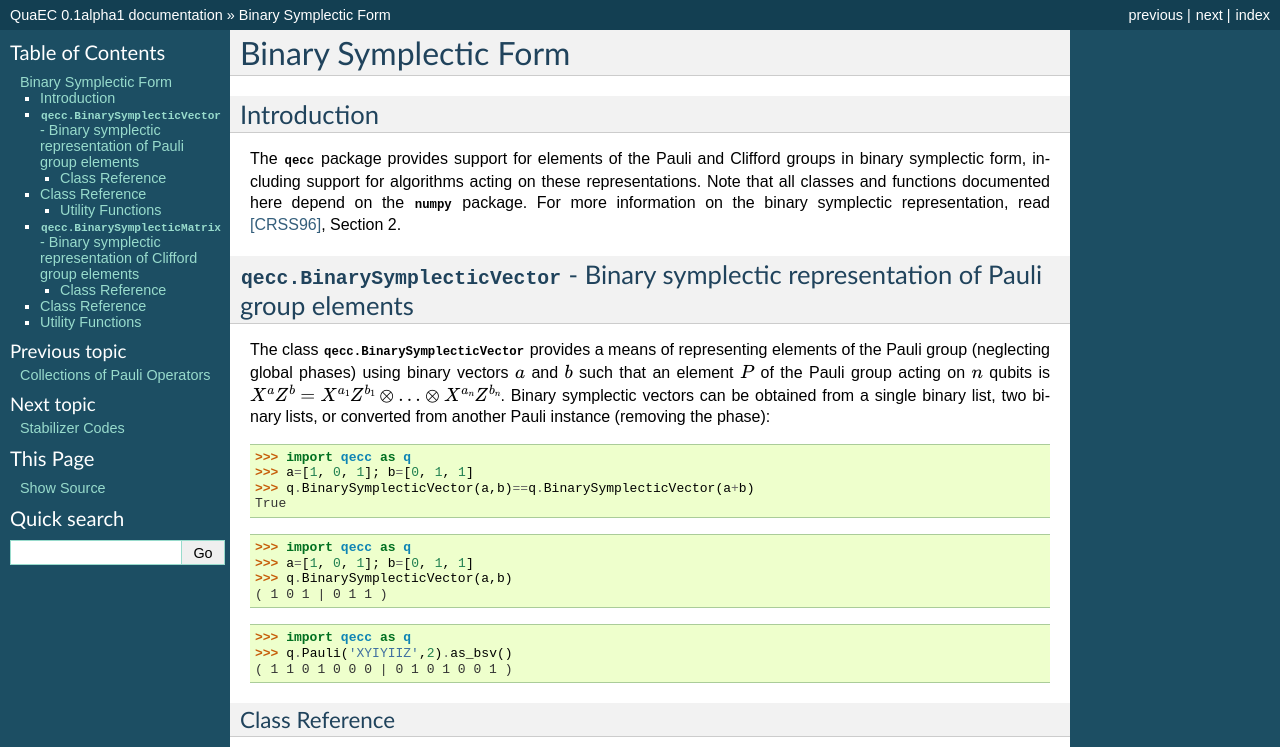
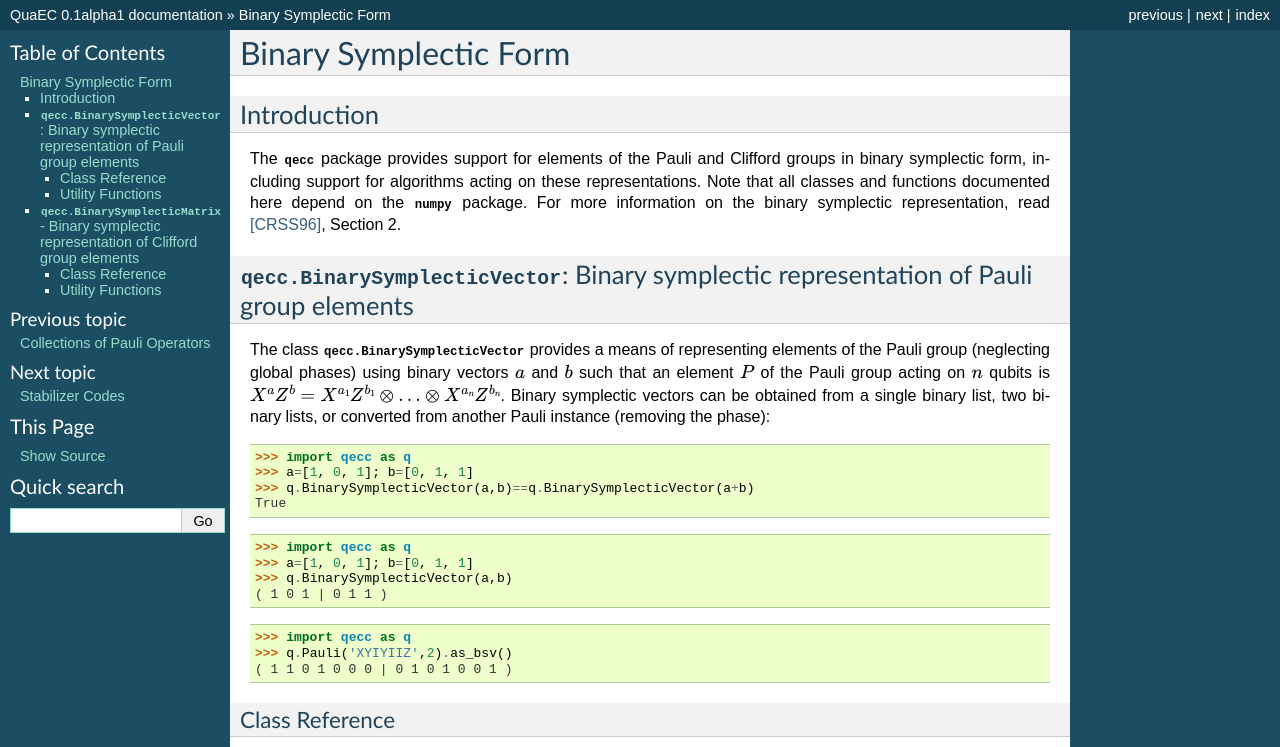
Before and after one commit to cgranade/python-quaec, a Sphinx documentation site: the page built from doc/bsf.rst, in a window 1280 px wide and 1400 px high. Shown: the top 747 px of the window. Built offline with Sphinx 7.4.7, drawn with Linux system fonts in a browser that asks for light colours; formulas are drawn with MathJax 3; some of the changed text lies outside the part shown; grey boxes are pictures that could not be loaded.

Commit message:
Fixed documentation headings.

```diff
--- a/doc/bsf.rst
+++ b/doc/bsf.rst
@@ -10,15 +10,15 @@ Binary Symplectic Form
 ======================
 
 Introduction
-~~~~~~~~~~~~
+------------
 
 The :mod:`qecc` package provides support for elements of the Pauli and Clifford groups in
 binary symplectic form, including support for algorithms acting on these representations.
 Note that all classes and functions documented here depend on the :mod:`numpy` package. For
 more information on the binary symplectic representation, read [CRSS96]_, Section 2.
 
-:class:`qecc.BinarySymplecticVector` - Binary symplectic representation of Pauli group elements
-~~~~~~~~~~~~~~~~~~~~~~~~~~~~~~~~~~~~~~~~~~~~~~~~~~~~~~~~~~~~~~~~~~~~~~~~~~~~~~~~~~~~~~~~~~~~~~~
+:class:`qecc.BinarySymplecticVector`: Binary symplectic representation of Pauli group elements
+-----------------------------------------------------------------------------------------------
 
 The class :class:`qecc.BinarySymplecticVector` provides a means of representing elements of the
 Pauli group (neglecting global phases) using binary vectors :math:`a` and :math:`b` such that an
@@ -40,13 +40,6 @@ True
 >>> q.Pauli('XYIYIIZ',2).as_bsv()
 ( 1 1 0 1 0 0 0 | 0 1 0 1 0 0 1 )
 
-
-Class Reference
----------------
-
-.. todo::
-    Write an introduction here.
-
 Class Reference
 ~~~~~~~~~~~~~~~
 
@@ -55,7 +48,7 @@ Class Reference
     :undoc-members:
 
 Utility Functions
------------------
+~~~~~~~~~~~~~~~~~
 
 .. autofunction:: qecc.all_pauli_bsvs
 
@@ -66,10 +59,7 @@ Utility Functions
 .. autofunction:: qecc.xz_switch
 
 :class:`qecc.BinarySymplecticMatrix` - Binary symplectic representation of Clifford group elements
-~~~~~~~~~~~~~~~~~~~~~~~~~~~~~~~~~~~~~~~~~~~~~~~~~~~~~~~~~~~~~~~~~~~~~~~~~~~~~~~~~~~~~~~~~~~~~~~~~~
-
-Class Reference
----------------
+--------------------------------------------------------------------------------------------------
 
 .. todo::
     Write an introduction here.
```
Also changed, not shown: doc/circuits.rst (+4 -4 lines), doc/groups.rst (+4 -4 lines).
